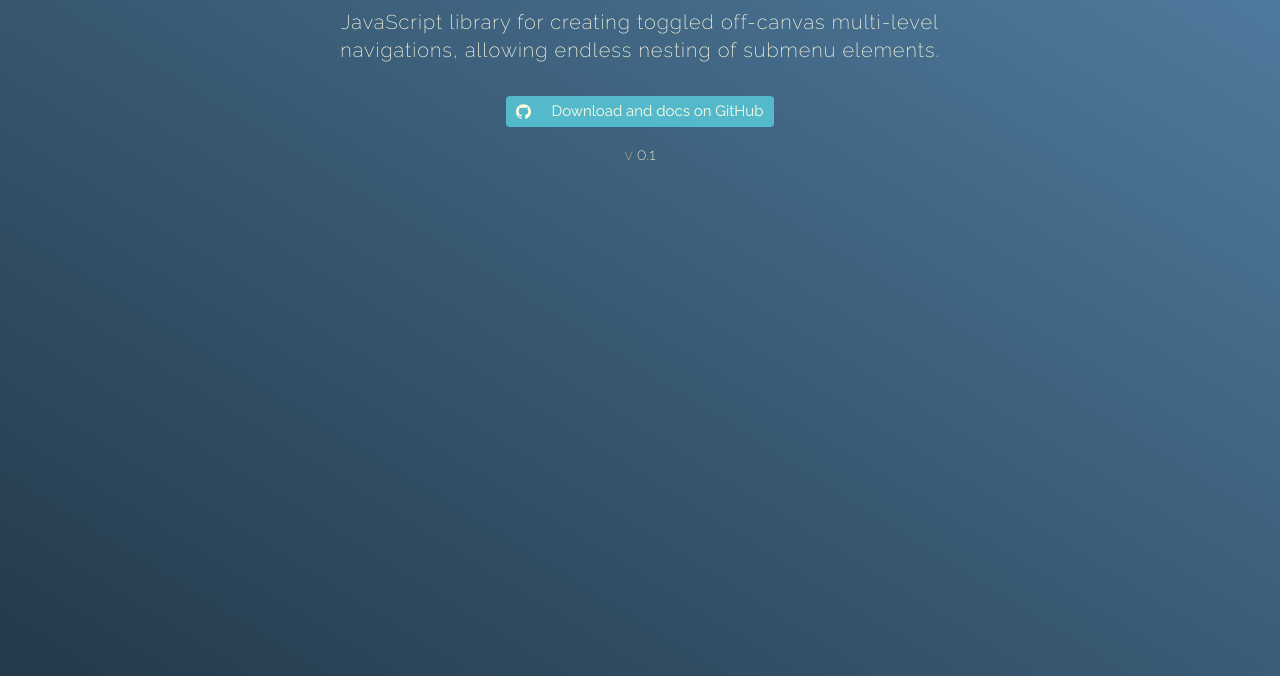
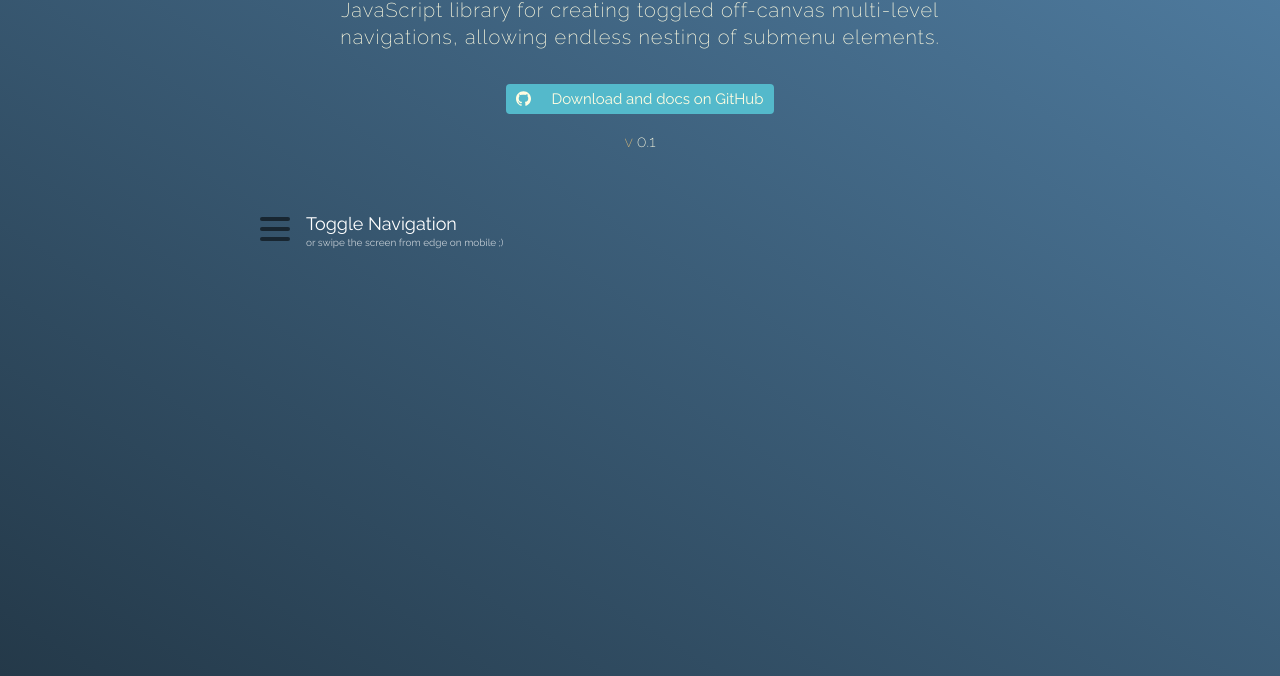
Before and after one commit to usman-FE/off-canvas-nav, a website: page index.html in a window 1280 px wide. Shown: the part 124-800 px from the top of the page. Drawn offline with nearby package versions, Linux system fonts and the light colour scheme.

Commit message:
Add Toggle Button in the HEADER

```diff
--- a/index.html
+++ b/index.html
@@ -27,7 +27,7 @@
         <!-- HEADING CONTAINER -->
         <div class="max-w-[800px] mx-auto my-0 px-5">
           <!-- PRIMARY HEADING -->
-          <h1 class="text-[50px] font-bold text-center tracking-[5px] pb-2">HC Off-canvas Nav</h1>
+          <h1 class="text-[50px] leading-tight font-bold text-center tracking-[5px] pb-2">HC Off-canvas Nav</h1>
           <!-- SECONDARY HEADING -->
           <h2 class="max-w-[680px] mx-auto text-xl font-extralight leading-snug tracking-[1px] pb-8">
             JavaScript library
@@ -51,6 +51,23 @@
             v
             <span class="text-[#fffce1]">0.1</span>
           </div>
+          <!-- HAMBURGER TOGGLE BUTTON -->
+          <button type="button" @click="toggleOn = !toggleOn"
+            class="group select-none border-none bg-transparent outline-none mt-14 text-white min-h-[26px] text-lg text-left flex items-center"
+            x-data="{toggleOn : false}">
+            <div class="h-[30px] w-[30px] relative flex flex-col justify-around">
+              <span class="bg-[#182631] group-hover:bg-[#dab977] rounded-sm w-full h-1 transition-all duration-300"
+                :class="{'-rotate-45 translate-y-2.5' : toggleOn}"></span>
+              <span class="bg-[#182631] group-hover:bg-[#dab977] rounded-sm w-full h-1 transition-all duration-300"
+                :class="{'opacity-0' : toggleOn}"></span>
+              <span class="bg-[#182631] group-hover:bg-[#dab977] rounded-sm w-full h-1 transition-all duration-300"
+                :class="{'rotate-45 -translate-y-2.5' : toggleOn}"></span>
+            </div>
+            <div class="flex flex-col pl-4">
+              <span class="text-lg">Toggle Navigation</span>
+              <span class="text-[10px] leading-none opacity-70">or swipe the screen from edge on mobile ;)</span>
+            </div>
+          </button>
         </div>
       </header>
       <!-- HEADER END -->
```
Also changed, not shown: dist/main.css.
